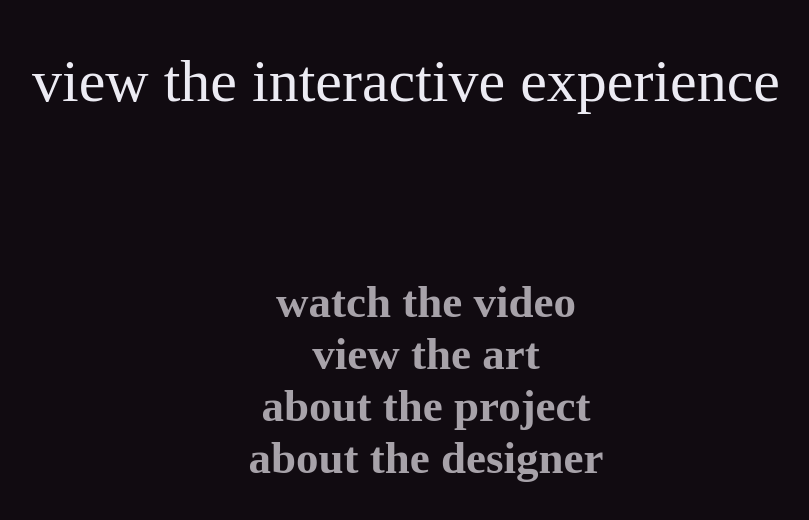
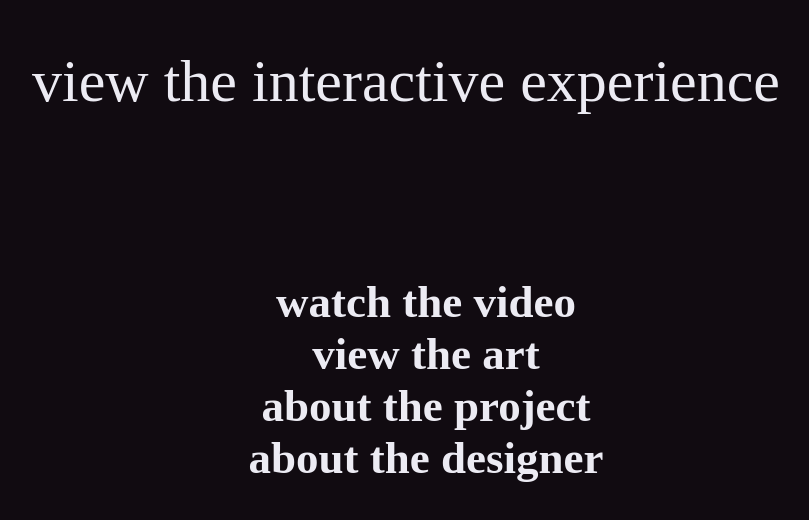
Before and after one commit to cindella204/one-year-of-big, a plain HTML site: page index.html in a window 1280 px wide. Shown: the part 282-802 px from the top of the page, without its empty margins (234-1043 px from the left). Drawn offline with Linux system fonts and the light colour scheme; a web font is replaced by a local one.

Commit message:
actual color home page

```diff
--- a/index.html
+++ b/index.html
@@ -11,10 +11,10 @@
 	<div id="start">
 	<h1 id="big-start">view the interactive experience</h1>
 	<ul>
-		<li><a href="/watch-the-video.html">watch the video</a></li>
-		<li><a href="/view-the-art.html">view the art</a></li>
-		<li><a href="/about-the-project.html">about the project</a></li>
-		<li><a href="/about-the-designer.html">about the designer</a></li>
+		<li><a class="big-start" href="/watch-the-video.html">watch the video</a></li>
+		<li><a class="big-start" href="/view-the-art.html">view the art</a></li>
+		<li><a class="big-start" href="/about-the-project.html">about the project</a></li>
+		<li><a class="big-start" href="/about-the-designer.html">about the designer</a></li>
 	</ul>
 	</div>
 </body>
--- a/static.css
+++ b/static.css
@@ -62,6 +62,11 @@ a.nav {
 	font-weight: 400;
 }
 
+a.big-start {
+	color: #ecebf3;
+}
+
+
 div {
 	margin-bottom: 40px
 }
```
